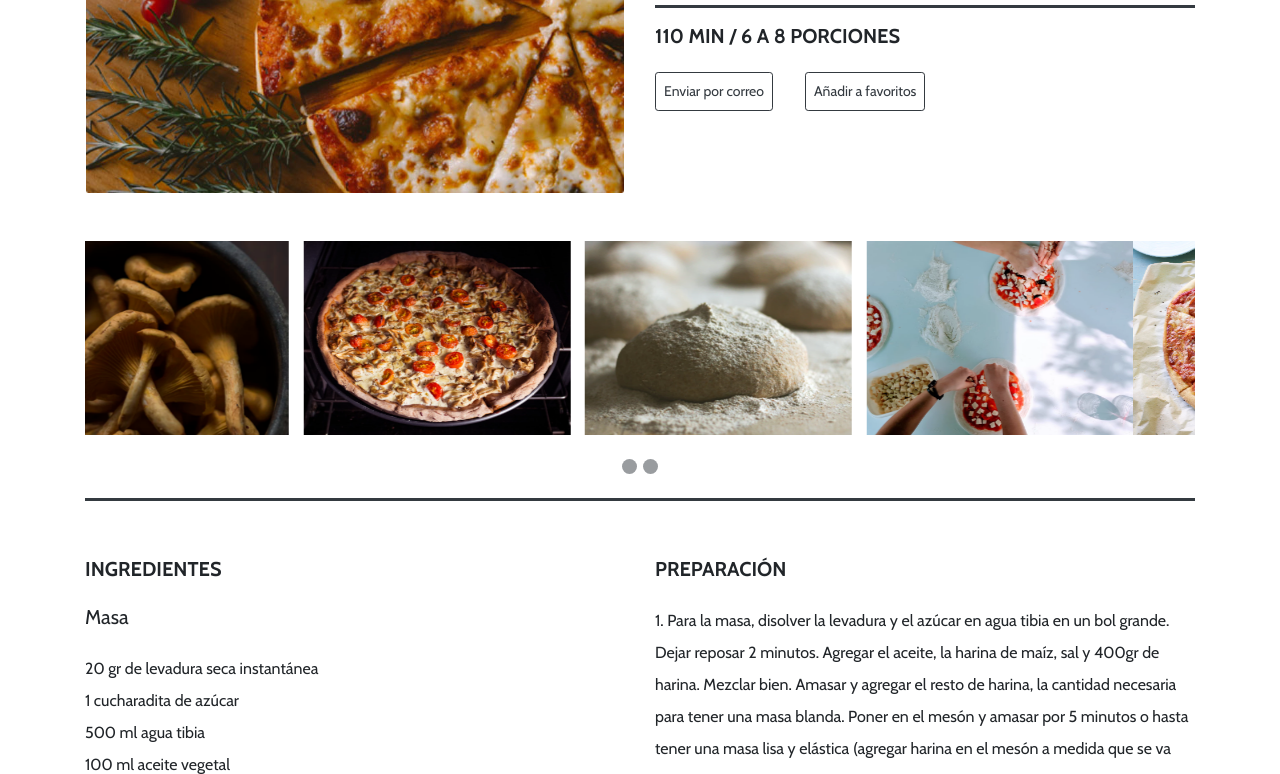
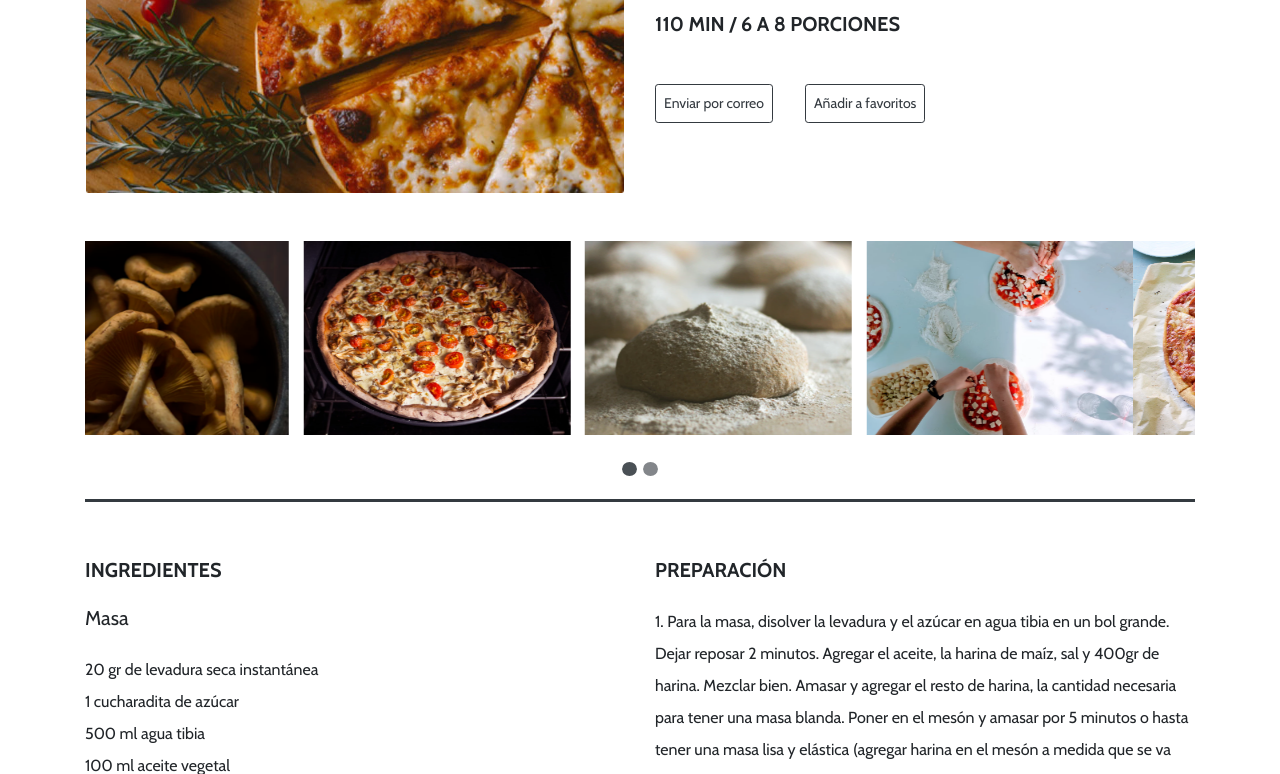
Before and after one commit to Rhydz-onKeyboard/ricomida-page, a plain HTML site: page index.html in a window 1280 px wide. Shown: the part 326-1100 px from the top of the page. Drawn offline with nearby package versions, Linux system fonts and the light colour scheme.

Commit message:
debug carousel

```diff
--- a/assets/css/styles.css
+++ b/assets/css/styles.css
@@ -26,7 +26,7 @@ h5{
     font-size: calc(18px + (25 - 18)*((100vw - 320px)/(1280-320)));
 }
 .title{
-    font-size: calc(25px + (28 - 25)*((100vw - 320px)/(1280-320)));
+    font-size: calc(25px + (35 - 25)*((100vw - 320px)/(1280-320)));
     font-weight: 700;
     color: #343a40;
 }
@@ -62,6 +62,9 @@ p{
     padding-top: 5rem;
     padding-bottom: 5rem;
 }
+.pb-6{
+    padding-bottom: 3.5rem;
+}
 .aling{
     display: flex;
     justify-content: space-between;
@@ -69,37 +72,9 @@ p{
 .w-24{
     width: 24% !important;
 }
-.indicators {
-    z-index: 15;
-    display: -ms-flexbox;
-    display: flex;
-    -ms-flex-pack: center;
-    justify-content: center;
-    padding-left: 0;
-    margin-top: 1.5rem;
-    margin-bottom: 1.5rem;
-    margin-right: 15%;
-    margin-left: 15%;
-    list-style: none;
+  .carousel-indicators li {
+    width: 15px;
+    height: 6px;
+    border-radius: 50%;
+    background-color: #343a40;
   }
-
-  .indicators li {
-    width: 15px;
-    height: 15px;
-    border-radius: 50%;
-    margin-right: 3px;
-    margin-left: 3px;
-    cursor: pointer;
-    background-color: #343a40;
-    opacity: .5;
-  }
-
-  @media (prefers-reduced-motion: reduce) {
-    .indicators li {
-      transition: none;
-    }
-  }
-
-  .indicators .active {
-    opacity: 1;
-  }
--- a/assets/js/main.js
+++ b/assets/js/main.js
@@ -5,14 +5,16 @@ $(function(){
         const { width } = window.screen;
         if (width>=768) {
             $('#first-divider').hide();
-            $('.slider').show();
+            $('.carousel-rico').show();
             $('#title').css("text-align", "left");
+            $('#title').css("padding-right", "9rem");
             $('#btns').css("justify-content", "start");
             $('header').css("padding-top", "2rem");
         } else {
             $('#first-divider').show();
-            $('.slider').hide();
+            $('.carousel-rico').hide();
             $('#title').css("text-align", "center");
+            $('#title').css("padding-right", "0");
             $('#btns').css("justify-content", "center");
             $('header').css("padding-top", "1rem");
         }
@@ -21,8 +23,7 @@ $(function(){
 
     $(function () {
         $('[data-toggle="tooltip"]').tooltip()
-      })
-
+    });
 
     $(document).ready(function(){
         $('.carousel').carousel({
--- a/index.html
+++ b/index.html
@@ -55,19 +55,48 @@
             </div>
             <div class="col d-flex align-items-center">
                 <div>
-                    <h1 class="title pt-3 pb-3" id="title">PIZZA AL ESTILO CHICAGO CON ESPINACAS Y CHAMPIÑONES</h1>
+                    <h1 class="title py-3" id="title">PIZZA AL ESTILO CHICAGO CON ESPINACAS Y CHAMPIÑONES</h1>
                     <div class="divider pb-2"></div>
                     <h5 class="text-nowrap text-center text-md-left h5-bold">110 MIN / 6 A 8 PORCIONES</h5>
-                    <div class="d-flex pt-4" id="btns">
+                    <div class="d-flex pt-5" id="btns">
                         <button type="button" data-toggle="tooltip" data-placement="bottom" title="Presiona para enviar a tu correo" class="btn btn-outline-dark text-nowrap btn-sm py-2 mr-3">Enviar por correo</button>
-                        <button type="button" class="btn btn-outline-dark text-nowrap btn-sm py-2 ml-3">Añadir a favoritos</button>
+                        <button type="button" data-toggle="tooltip" data-placement="right" data-html="true" title="Agrega esta receta a tus favoritos" class="btn btn-outline-dark text-nowrap btn-sm py-2 ml-3">Añadir a favoritos</button>
                     </div>
                 </div>
             </div>
         </div>
-        <div class="slider">
-            <div class="d-flex justify-content-center mt-5">
-                <div class="carousel slide" data-ride="carousel">
+        <div class="carousel-rico pt-5">
+            <div id="slider" class="carousel slide" data-ride="carousel">
+
+                <div class="carousel-inner pb-6">
+                    <div class="carousel-item active">
+                        <div class="aling">
+                            <img src="assets/img/slider-1.png" class="w-24" alt="...">
+                            <img src="assets/img/slider-2.png" class="w-24" alt="...">
+                            <img src="assets/img/slider-3.png" class="w-24" alt="...">
+                            <img src="assets/img/slider-4.png" class="w-24" alt="...">
+                        </div>
+                    </div>
+
+                    <div class="carousel-item">
+                        <div class="aling">
+                            <img src="assets/img/slider-5.png" class="w-24" alt="...">
+                            <img src="assets/img/slider-6.png" class="w-24" alt="...">
+                            <img src="assets/img/slider-7.png" class="w-24" alt="...">
+                            <img src="assets/img/slider-8.png" class="w-24" alt="...">
+                        </div>
+                    </div>
+
+                </div>
+                <ol class="carousel-indicators pb-3">
+                  <li data-target="#slider" data-slide-to="0" class="active"></li>
+                  <li data-target="#slider" data-slide-to="1"></li>
+                </ol>
+                <div class="divider"></div>
+            </div>
+
+            <!-- <div class="d-flex justify-content-center mt-5">
+                <div class="carousel slide" data-ride="carousel" id="slider">
 
                     <div class="carousel-inner">
                         <div class="carousel-item active">
@@ -93,11 +122,11 @@
             </div>
 
             <ol class="indicators">
-                <li data-target="#slider" data-slide-to="0"></li>
+                <li data-target="#slider" data-slide-to="0" class="active"></li>
                 <li data-target="#slider" data-slide-to="1"></li>
             </ol>
             <div class="divider"></div>
-        </div>
+        </div> -->
     </header>
 
     <main class="container">
```
